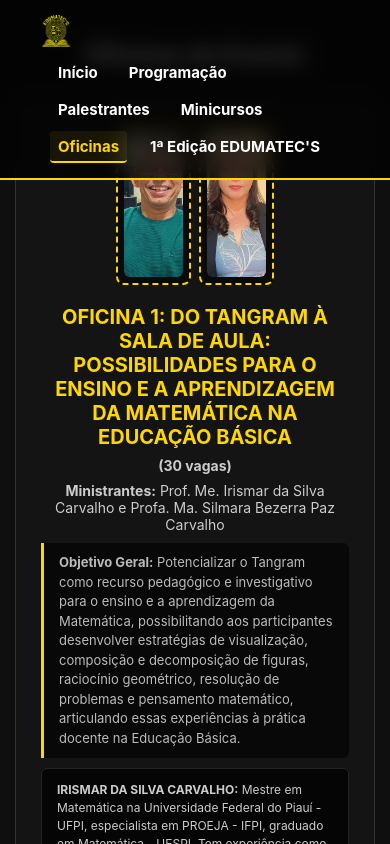
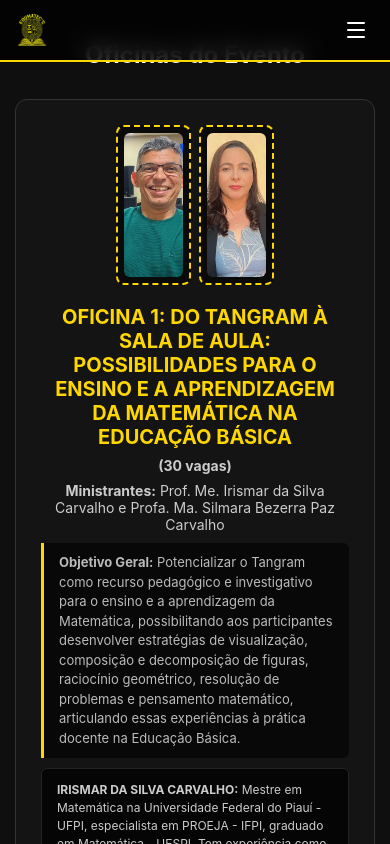
Before and after one commit to edumatecs/edumatecsifpicapir2026, a React (Vite) app: page /edumatecsifpicapir2026/oficinas in a window 390 px wide. Shown: the top 844 px of the page. Built offline with nearby package versions, Linux system fonts and the light colour scheme.

Commit message:
feat: adiciona menu responsivo no header

```diff
--- a/package.json
+++ b/package.json
@@ -10,6 +10,7 @@
     "preview": "vite preview"
   },
   "dependencies": {
+    "lucide-react": "^1.52.0",
     "react": "^19.2.8",
     "react-dom": "^19.2.8",
     "react-router-dom": "^7.18.4"
--- a/src/components/Header/Header.css
+++ b/src/components/Header/Header.css
@@ -2,25 +2,17 @@ header {
     background-color: rgba(0, 0, 0, 0.75);
     backdrop-filter: blur(10px);
     -webkit-backdrop-filter: blur(10px);
-
     padding: 15px 40px;
-
     display: flex;
-
     justify-content: space-between;
-
     align-items: center;
-
     border-bottom: 2px solid #ffd700;
-
     position: fixed;
     top: 0;
     left: 0;
     width: 100%;
     z-index: 1000;
-
     flex-wrap: wrap;
-
     gap: 10px;
 }
 
@@ -55,7 +47,6 @@ header nav a {
     padding: 5px 8px;
     border-radius: 4px;
     text-decoration: none;
-
     height: 32px;
     line-height: 22px;
 }
@@ -66,3 +57,48 @@ header nav a.active {
     background: rgba(255, 215, 0, 0.08);
     border-bottom: 2px solid #ffd700;
 }
+
+.menu-toggle {
+    display: none;
+    background: none;
+    border: none;
+    color: #fff;
+    cursor: pointer;
+    padding: 6px;
+    border-radius: 4px;
+}
+
+.menu-toggle:hover {
+    color: #ffd700;
+    background: rgba(255, 215, 0, 0.08);
+}
+
+@media (max-width: 768px) {
+    header {
+        padding: 12px 16px;
+        flex-wrap: wrap;
+    }
+
+    .menu-toggle {
+    display: flex;
+    align-items: center;
+    justify-content: center;
+
+    margin-left: auto;
+    flex-shrink: 0;
+}
+
+    header nav {
+        display: none;
+        width: 100%;
+        flex-direction: column;
+        align-items: stretch;
+        gap: 4px;
+        order: 3;
+    }
+
+
+    header nav.menu-aberto {
+        display: flex;
+    }
+}
--- a/src/components/Header/Header.tsx
+++ b/src/components/Header/Header.tsx
@@ -1,8 +1,13 @@
+import { useState } from 'react'
 import { NavLink } from 'react-router-dom'
+import { Menu } from 'lucide-react'
 import logoHeader from '../../assets/images/logos/logo-header.webp'
 import './Header.css'
 
+
 function Header() {
+  const [menuAberto, setMenuAberto] = useState(false)
+
   return (
     <header>
       <div className="logo">
@@ -14,7 +19,11 @@ function Header() {
         </NavLink>
       </div>
 
-      <nav aria-label="Navegação principal">
+      <nav
+        id="menu-principal"
+        className={menuAberto ? 'menu-aberto' : ''}
+        aria-label="Navegação principal"
+      >
         <NavLink to="/">Início</NavLink>
         <NavLink to="/programacao">Programação</NavLink>
         <NavLink to="/palestrantes">Palestrantes</NavLink>
@@ -22,8 +31,19 @@ function Header() {
         <NavLink to="/oficinas">Oficinas</NavLink>
         <NavLink to="/memorias/2025">1ª Edição EDUMATEC'S</NavLink>
       </nav>
+      <button
+        className="menu-toggle"
+        type="button"
+        aria-label={menuAberto ? 'Fechar menu' : 'Abrir menu'}
+        aria-expanded={menuAberto}
+        aria-controls="menu-principal"
+        onClick={() => setMenuAberto(!menuAberto)}
+      >
+        <Menu size={24} />
+      </button>
     </header>
   )
 }
 
+
 export default Header
```
Also changed, not shown: 1 other file (tests, documents, lock files or other folders).
